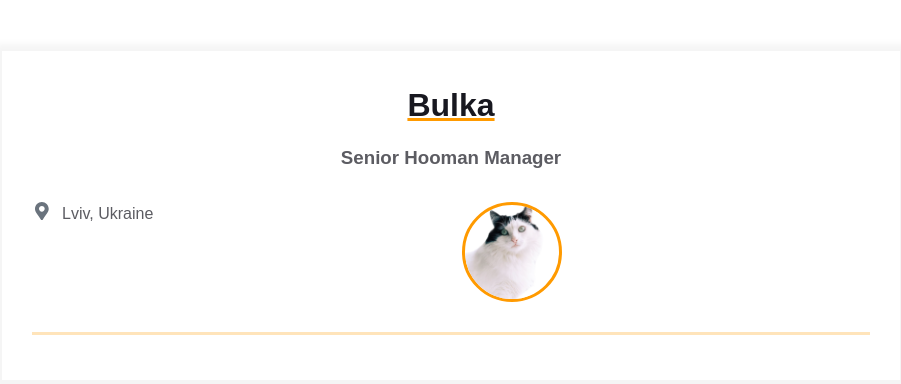
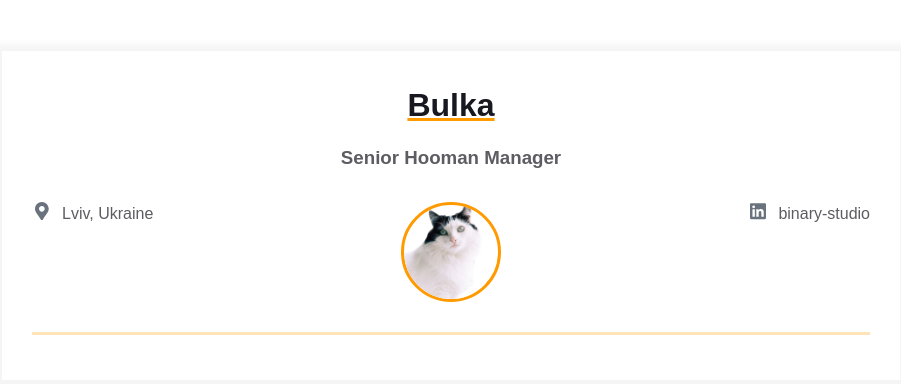
Before and after one commit to SofiiaShevtsova/homepage-2023, a plain HTML site: page index.html in a window 1280 px wide. Shown: the whole page, without its empty margins (189-1090 px from the left). Drawn offline with Linux system fonts and the light colour scheme.

Commit message:
add link to social network

```diff
--- a/index.html
+++ b/index.html
@@ -39,7 +39,18 @@
                   alt="Avatar">
               </div>
 
-              <div class="contact-info__block"></div>
+              <div class="contact-info__block">
+                <a href="https://ua.linkedin.com/company/binary-studio_241166" rel="author" class="contact-info__item">
+                  <div class="contact-info__item-icon-wrapper">
+                    <svg class="contact-info__item-icon" xmlns="http://www.w3.org/2000/svg" viewBox="0 0 448 512">
+                      <path
+                        d="M416 32H31.9C14.3 32 0 46.5 0 64.3v383.4C0 465.5 14.3 480 31.9 480H416c17.6 0 32-14.5 32-32.3V64.3c0-17.8-14.4-32.3-32-32.3zM135.4 416H69V202.2h66.5V416zm-33.2-243c-21.3 0-38.5-17.3-38.5-38.5S80.9 96 102.2 96c21.2 0 38.5 17.3 38.5 38.5 0 21.3-17.2 38.5-38.5 38.5zm282.1 243h-66.4V312c0-24.8-.5-56.7-34.5-56.7-34.6 0-39.9 27-39.9 54.9V416h-66.4V202.2h63.7v29.2h.9c8.9-16.8 30.6-34.5 62.9-34.5 67.2 0 79.7 44.3 79.7 101.9V416z">
+                      </path>
+                    </svg>
+                  </div>
+                  <span>binary-studio</span>
+                </a>
+              </div>
             </div>
           </div>
         </div>
```
